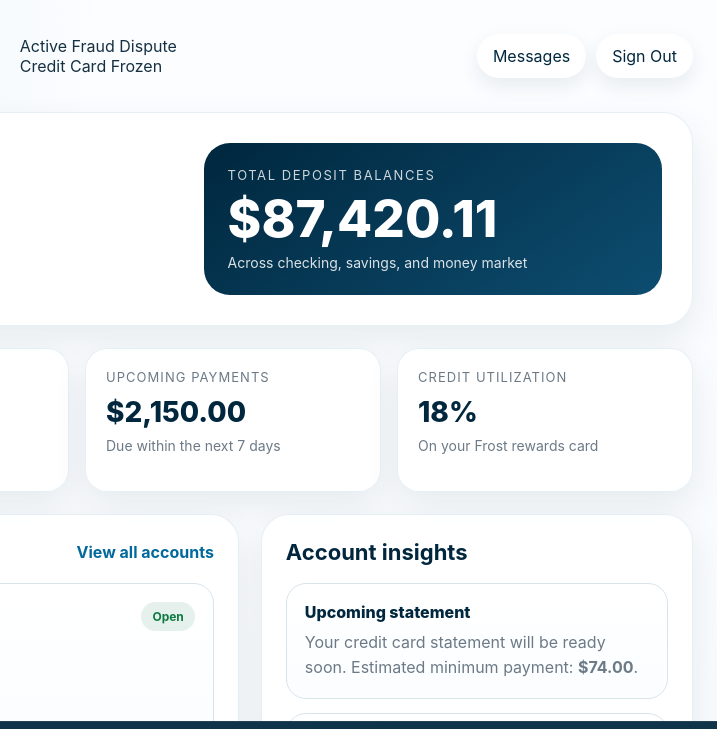
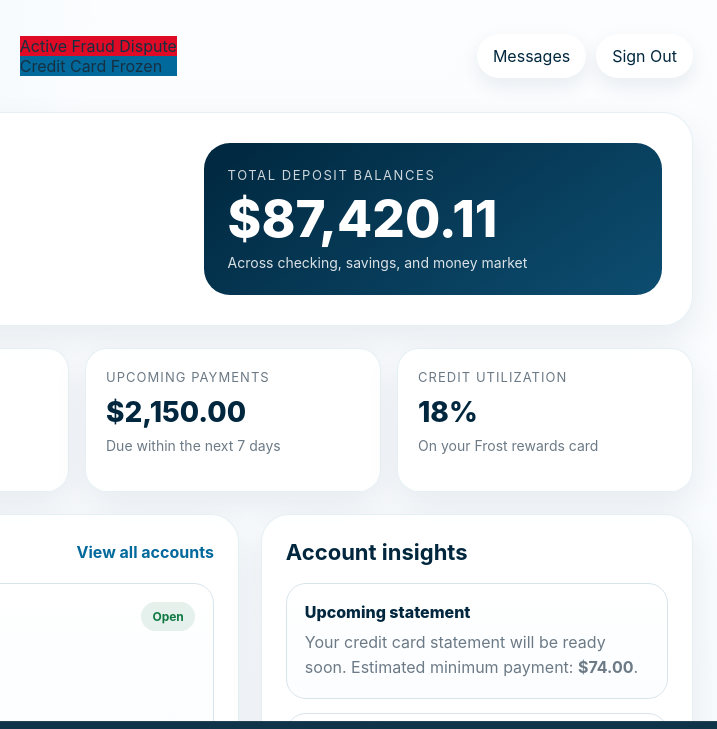
Before and after one commit to ealjim/frost, a plain HTML site: page labeledindex.html in a window 1280 px wide. Shown: the top 729 px of the page, 563-1280 px from the left. Drawn offline with Linux system fonts and the light colour scheme.

Commit message:
Update labeledindex.html

```diff
--- a/labeledindex.html
+++ b/labeledindex.html
@@ -86,6 +86,14 @@
         gap: 10px;
         flex-wrap: wrap;
       }
+
+      .label-fraud {
+  background: #de0a26;
+}
+
+.label-frozen {
+  background: #02699C;
+}
 
       .ghost-btn,
       .text-btn,
```
